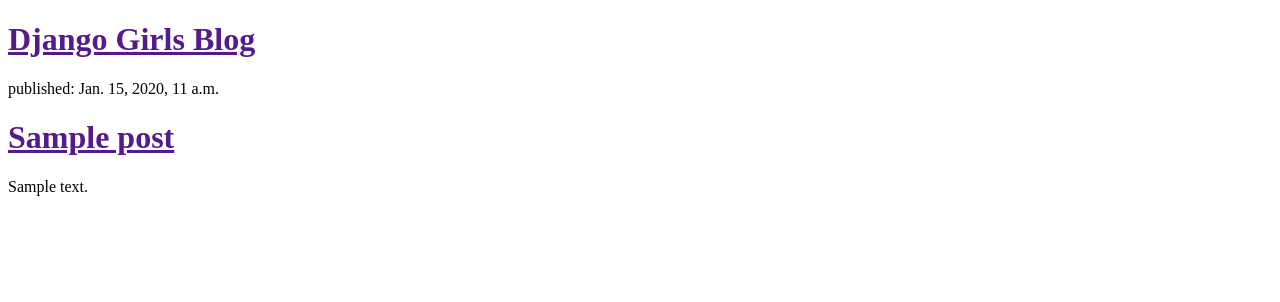
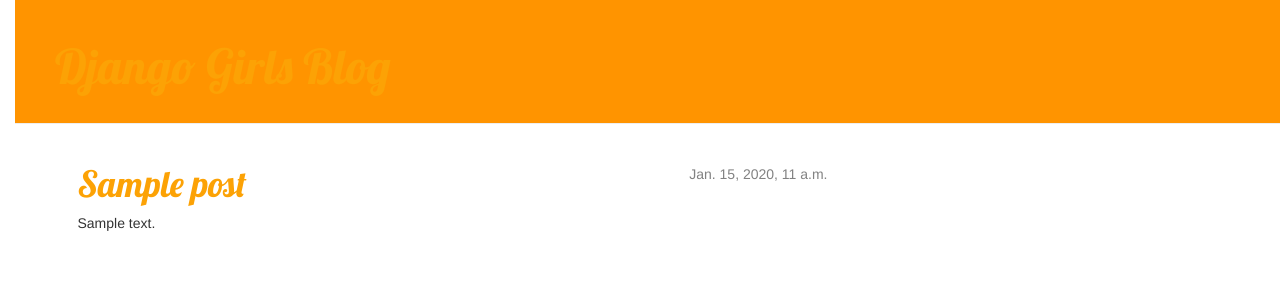
Before and after one commit to kmasz/my-first-blog, a Django app: template blog/templates/blog/post_list.html in a window 1280 px wide. Shown: the top 302 px of the page. Run offline with Django 3.2, Linux system fonts and the light colour scheme; the template is opened without the code that fills it: values that come from a table or form of the project are taken from there, others are empty; tables that the repository leaves empty hold one stand-in row (values such as "Sample post"); some libraries are stand-ins or nearby versions.

Commit message:
dodanie widoku wpisu

```diff
--- /dev/null
+++ b/blog/templates/blog/base.html
@@ -0,0 +1,25 @@
+{% load staticfiles %}
+<!DOCTYPE html>
+<html>
+<head>
+	<title>kmasz</title>
+<link rel="stylesheet" href="//maxcdn.bootstrapcdn.com/bootstrap/3.2.0/css/bootstrap.min.css">
+<link rel="stylesheet" href="//maxcdn.bootstrapcdn.com/bootstrap/3.2.0/css/bootstrap-theme.min.css">
+<link href="//fonts.googleapis.com/css?family=Lobster&subset=latin,latin-ext" rel="stylesheet" type="text/css">
+<link rel="stylesheet" href="{% static 'css/blog.css' %}">
+
+</head>
+<body>
+    <div class="page-header">
+        <h1><a href="/">Django Girls Blog</a></h1>
+    </div>
+    <div class="content container">
+        <div class="row">
+            <div class="col-md-8">
+            {% block content %}
+            {% endblock %}
+            </div>
+        </div>
+    </div>
+</body>
+</html>
--- a/blog/templates/blog/post_list.html
+++ b/blog/templates/blog/post_list.html
@@ -1,18 +1,13 @@
-<!DOCTYPE html>
-<html>
-<head>
-	<title>kmasz</title>
-</head>
-<body>
-<div>
-	<h1><a href="">Django Girls Blog</a></h1>
-</div>
-{% for post in posts %}
-    <div>
-        <p>published: {{ post.published_date }}</p>
-        <h1><a href="">{{ post.title }}</a></h1>
-        <p>{{ post.text|linebreaksbr }}</p>
-    </div>
-{% endfor %}
-</body>
-</html>
+{% extends 'blog/base.html' %}
+
+{% block content %}
+    {% for post in posts %}
+        <div class="post">
+            <div class="date">
+                {{ post.published_date }}
+            </div>
+            <h1><a href="{% url 'post_detail' pk=post.pk %}">{{ post.title }}</a></h1>
+            <p>{{ post.text|linebreaksbr }}</p>
+        </div>
+    {% endfor %}
+{% endblock content %}
--- a/blog/urls.py
+++ b/blog/urls.py
@@ -3,4 +3,5 @@
 
 urlpatterns = [
 	url(r'^$', views.post_list, name='post_list'),
+	url(r'^post/(?P<pk>[0-9]+)/$', views.post_detail, name='post_detail'),
 ]
--- a/blog/views.py
+++ b/blog/views.py
@@ -1,7 +1,11 @@
-from django.shortcuts import render
+from django.shortcuts import render, get_object_or_404
 from django.utils import timezone
 from .models import Post
 
 def post_list(request):
 	posts = Post.objects.filter(published_date__lte=timezone.now()).order_by('published_date')
 	return render(request, 'blog/post_list.html', {'posts':posts})
+
+def post_detail(request, pk):
+	post = get_object_or_404(Post, pk=pk)
+	return render(request, 'blog/post_detail.html', {'post':post})
--- a/info.txt
+++ b/info.txt
@@ -11,4 +11,4 @@
 zmiany w modelu/bazie danych:	python manage.py makemigrations nazwa_aplikacji
 								python manage.py migrate nazwa_aplikacji
 
-https://tutorial.djangogirls.org/pl/html/
+https://tutorial.djangogirls.org/pl/css/
--- a/mysite/settings.py
+++ b/mysite/settings.py
@@ -120,3 +120,7 @@
 
 STATIC_URL = '/static/'
 STATIC_ROOT = os.path.join(BASE_DIR, 'public', 'static')
+
+STATICFILES_DIRS = (
+    os.path.join(BASE_DIR, "static"),
+)
--- /dev/null
+++ b/static/css/blog.css
@@ -0,0 +1,40 @@
+h1 a {
+	color: #FCA205;
+	font-family: 'Lobster';
+}
+body {
+	padding-left: 15px;
+}
+.page-header {
+	background-color: #ff9400;
+	margin-top: 0;
+	padding: 20px 20px 20px 40px;
+}
+
+.page-header h1, .pageheader h1 a, .page-header h1 a:visited, .page-header h1 a:active {
+	color: #ffffff;
+	font-size: 36pt;
+	text-decoration: none;
+}
+h1, h2, h3, h4 {
+	font-family: 'Lobster', cursive;
+}
+.date {
+	float: right;
+	color: #828282;
+}
+.save {
+	float: right;
+}
+.post-form textarea, .post-form input {
+	color: #ffffff;
+	float: right;
+	font-size: 26pt;
+	margin-right: 20px;
+}
+.post {
+	margin-bottom: 70px;
+}
+.post h1 a, .post h1 a:visited {
+	color: 000000;
+}
```
Also changed, not shown: blog/templates/blog/post_detail.html (added, +13 -0 lines).
